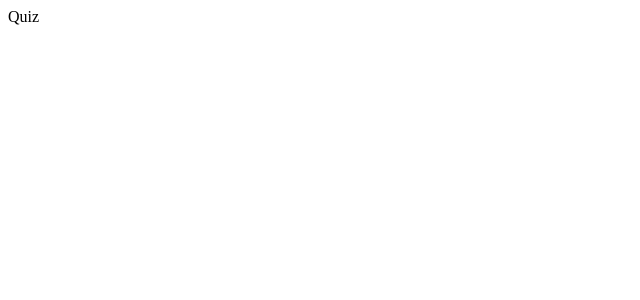
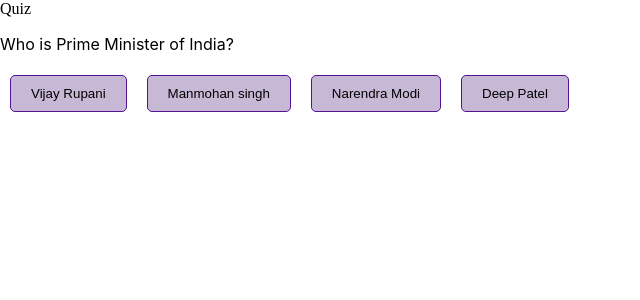
Before and after one commit to Divya945/react-tzdttf, a React (Create React App) app: page / in a window 1280 px wide. Shown: the top 300 px of the page, without its empty margins (0-640 px from the left). Built offline with nearby package versions, Linux system fonts and the light colour scheme.

Commit message:
2 files modified

```diff
--- a/src/App.js
+++ b/src/App.js
@@ -3,6 +3,7 @@ import './style.css';
 import Quizapp from './component/quizapp.js';
 
 export default function App() {
+
   return (
     <div>
       <Quizapp />
--- a/src/component/quizapp.js
+++ b/src/component/quizapp.js
@@ -1,5 +1,78 @@
-import React from 'react';
+import React, { useState } from 'react';
+import './style.css';
 
 export default function quizapp() {
-  return <div>Quiz</div>;
+  const questions = [
+    {
+      questionText: 'Who is Prime Minister of India?',
+      answerOptions: [
+        { answerText: 'Vijay Rupani', isCorrect: false },
+        { answerText: 'Manmohan singh', isCorrect: false },
+        { answerText: 'Narendra Modi', isCorrect: true },
+        { answerText: 'Deep Patel', isCorrect: false },
+      ],
+    },
+    {
+      questionText: 'Who is CEO of Tata?',
+      answerOptions: [
+        { answerText: 'Jeff Bezos', isCorrect: false },
+        { answerText: 'Ratan Tata', isCorrect: true },
+        { answerText: 'Mukesh Ambani', isCorrect: false },
+        { answerText: 'Gautam Adani', isCorrect: false },
+      ],
+    },
+    {
+      questionText: 'who is richest person in the world?',
+      answerOptions: [
+        { answerText: 'Jeff Bezos', isCorrect: false },
+        { answerText: 'Elon Musk', isCorrect: true },
+        { answerText: 'Mukesh Ambani', isCorrect: false },
+        { answerText: 'Warren Buffett', isCorrect: false },
+      ],
+    },
+    {
+      questionText: 'how many countries in the world?',
+      answerOptions: [
+        { answerText: '120', isCorrect: false },
+        { answerText: '183', isCorrect: false },
+        { answerText: '170', isCorrect: false },
+        { answerText: '195', isCorrect: true },
+      ],
+    },
+  ];
+  const [currentquetion, SetCurrentQuetion] = useState(0);
+  const [score, setScore] = useState(false);
+
+  const nextquetionhandler = (isCorrect, answerOption) => {
+    console.log('next');
+    const nextquetion = currentquetion + 1;
+    SetCurrentQuetion(nextquetion);
+
+    if (nextquetion < questions.length) {
+      console.log(questions.length);
+      SetCurrentQuetion(nextquetion);
+    } else {
+      alert('This is last quetion');
+      setShowScore(true);
+      console.log(setShowScore);
+    }
+    if (isCorrect) {
+      alert('correct');
+    } else {
+      alert('not correct');
+    }
+  };
+  return (
+    <div>
+      Quiz
+      <p>{questions[currentquetion].questionText}</p>
+      <div>
+        {questions[currentquetion].answerOptions.map((answerOption, index) => (
+          <button onClick={() => nextquetionhandler(answerOption.isCorrect)}>
+            {answerOption.answerText}
+          </button>
+        ))}
+      </div>
+    </div>
+  );
 }
```
